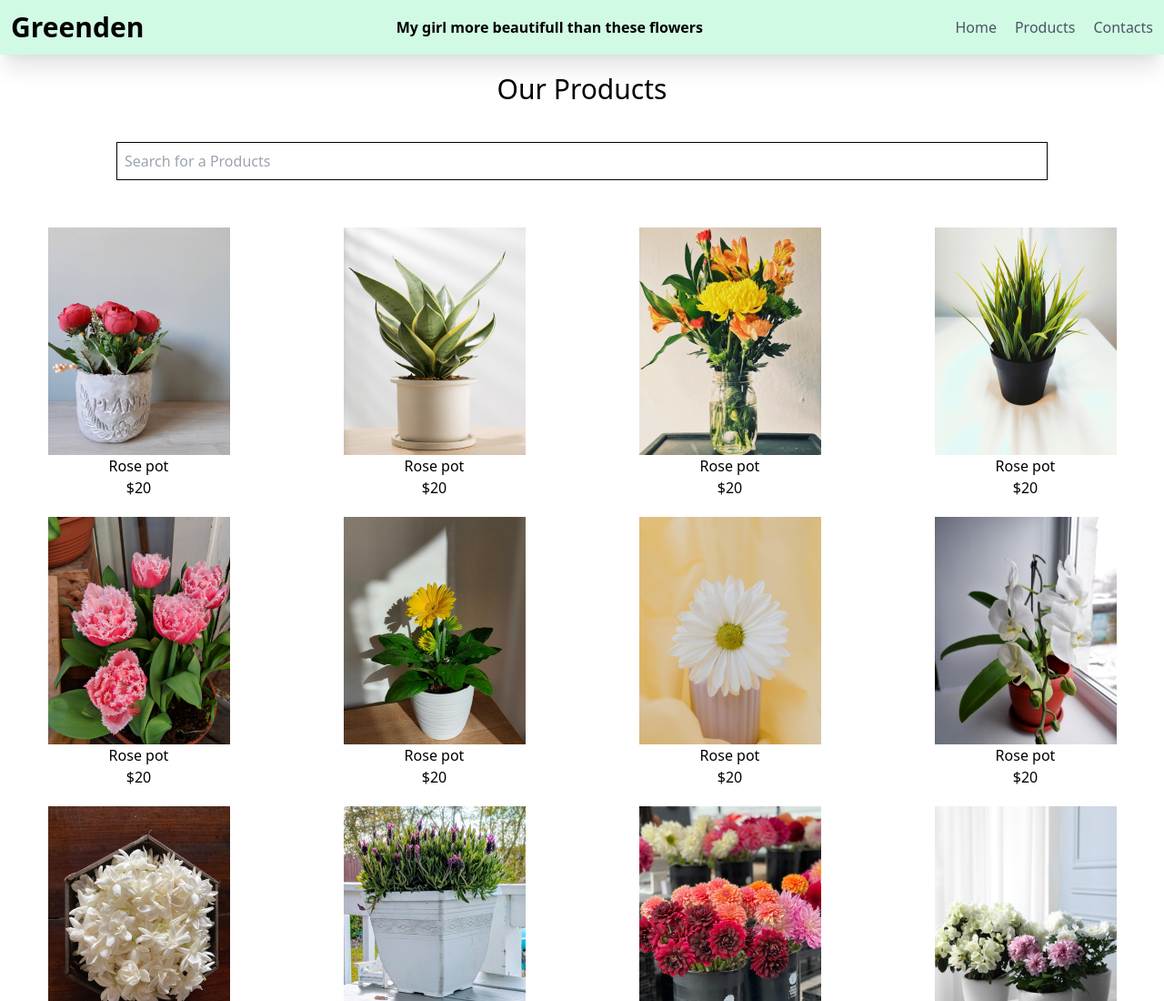
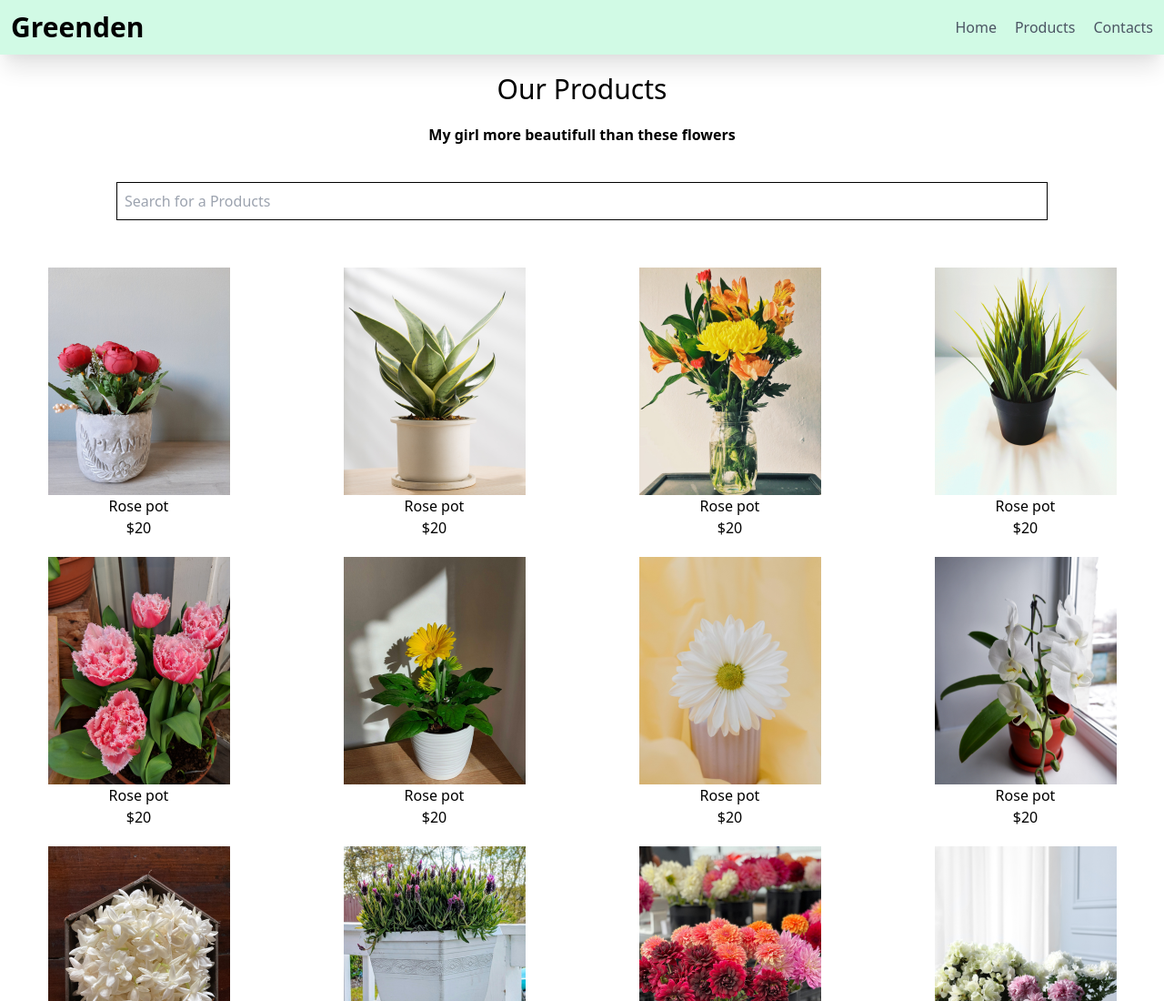
Before and after one commit to AlAshik001/greenden-project, a plain HTML site: page product.html in a window 1280 px wide. Shown: the top 1100 px of the page at 91% size. Drawn offline with nearby package versions, Linux system fonts and the light colour scheme.

Commit message:
changes completed

```diff
--- a/product.html
+++ b/product.html
@@ -16,7 +16,7 @@
 
                     <h1 class="text-3xl font-bold">Greenden</h1>
 
-                    <p class="font-bold">My girl more beautifull than these flowers</p>
+
 
 
                     <ul class="flex gap-5 text-gray-600 hidden md:flex">
@@ -43,6 +43,9 @@
                 <section class="text-center">
 
                     <h1 class="font-medium text-3xl mt-5"> Our Products</h1>
+
+                    <p class="font-bold mt-5">My girl more beautifull than these flowers</p>
+
                     <input type="text" class=" p-2 m-3 border border-black mt-10" placeholder="Search for a Products" style="width: 80%;">
 
 
```
